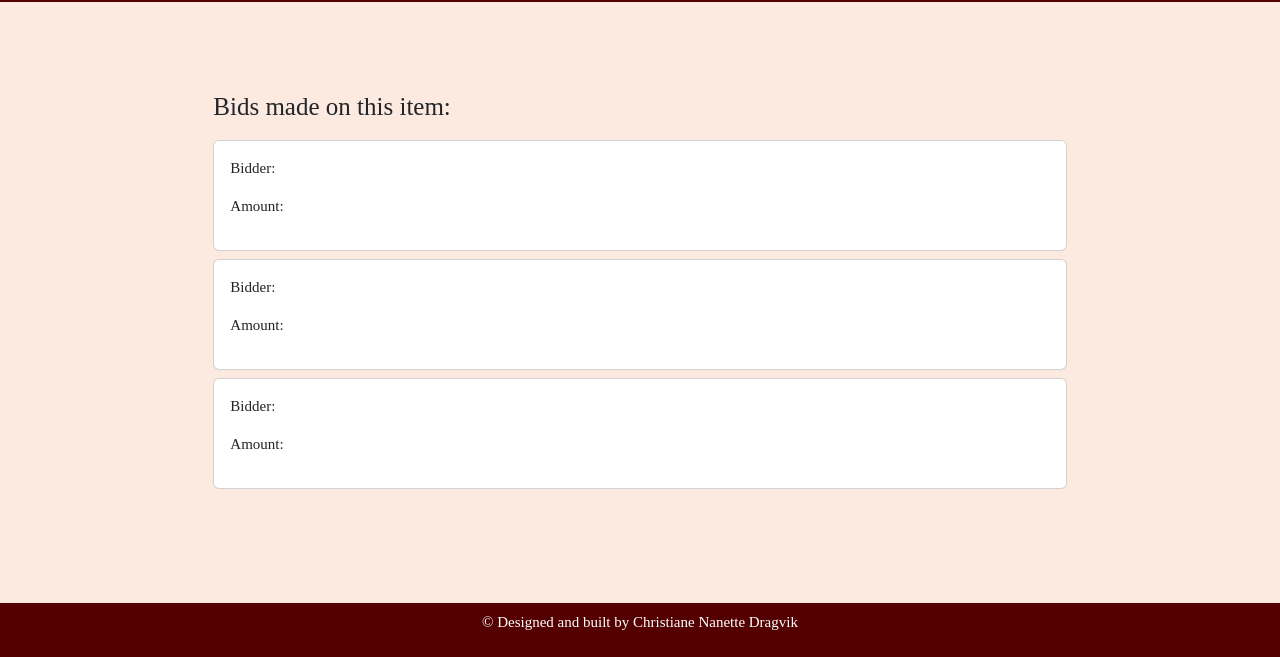
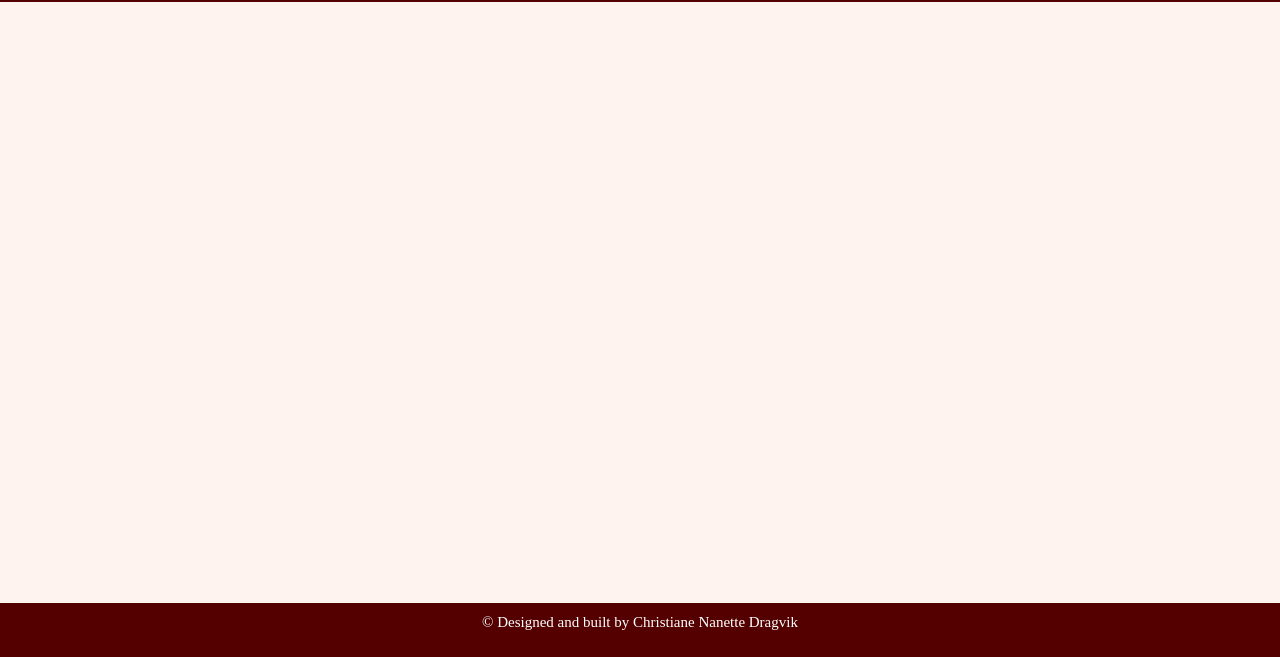
Before and after one commit to cdragvik/semester-project-2, a website with bundled scripts: page listing/index.html in a window 1280 px wide. Shown: the part 143-800 px from the top of the page. Built offline with nearby package versions, Linux system fonts and the light colour scheme; no server answers.

Commit message:
adjustments

```diff
--- a/listing/index.html
+++ b/listing/index.html
@@ -27,25 +27,6 @@
 
         <div id="listing" class="pb-3 pt-5"></div>
 
-        <div class="m-auto mt-3 col-11 col-md-9 col-lg-8 pb-5">
-
-            <h2>Bids made on this item:</h2>
-
-            <div class="card p-3 mt-2">
-                <p>Bidder: </p>
-                <p>Amount: </p>
-            </div>
-            <div class="card p-3 mt-2">
-                <p>Bidder: </p>
-                <p>Amount: </p>
-            </div>
-            <div class="card p-3 mt-2">
-                <p>Bidder: </p>
-                <p>Amount: </p>
-            </div>
-
-        </div>
-
 
     </main>
 
--- a/src/js/templates/singeListing.mjs
+++ b/src/js/templates/singeListing.mjs
@@ -24,7 +24,18 @@ export function singleListingTemplate(listingData) {
 
                 <a href="/listing/bid/index.html?id=${listingData.id}"><button class="btn btn-secondary">Bid on item</button></a>
             </div>
-        </div>`;
+        </div>
+
+        <div class="m-auto mt-3 col-11 col-md-9 col-lg-8 pb-5">
+
+        <h2>Bids made on this item:</h2>
+
+        <div class="card p-3 pb-0 mt-2">
+            <p>Bidder: ${listingData.bids.bidderName} </p>
+            <p>Amount: ${listingData.bids.amount} </p>
+        </div>
+
+    </div>`;
 
     return readListing;
     }
--- a/src/scss/_variables.scss
+++ b/src/scss/_variables.scss
@@ -1,5 +1,5 @@
 /* Colours */
 
-$light: #fceae1;
+$light: #fef3ee;
 $white: #ffffff;
 $secondary: #540000;
```
Also changed, not shown: dist/css/styles.css, 1 other file.
